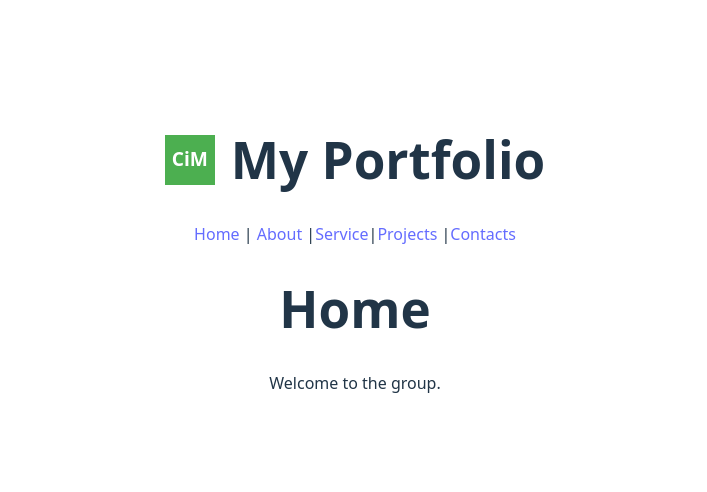
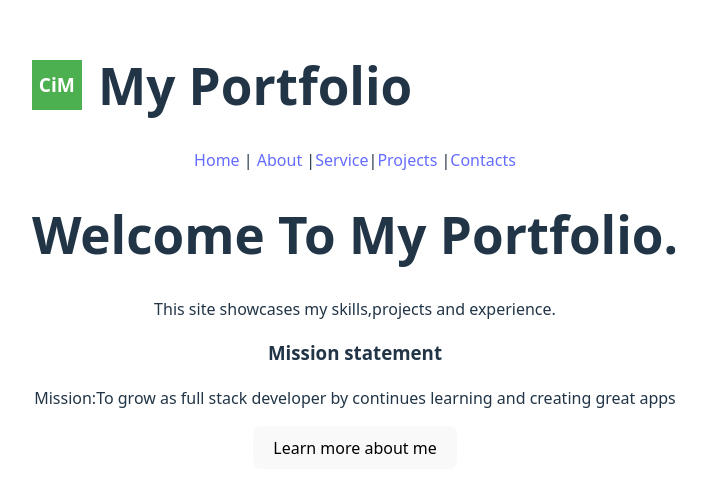
Before and after one commit to CYRUSMAINA/COMP229-Week2, a React (Vite) app: page / in a window 1280 px wide. Shown: the part 146-638 px from the top of the page, without its empty margins (285-992 px from the left). Built offline with nearby package versions, Linux system fonts and the light colour scheme.

Commit message:
added image at assets folder

```diff
--- a/src/component/About.jsx
+++ b/src/component/About.jsx
@@ -1,9 +1,17 @@
+import profilePic from "./assets/Profile.jpg"
 export default function About()
 {
      return(
-      <div>
-         <h1>About</h1>
-         <p>Ready to take you through the skills together?</p>
+      <div style={{padding:'1rem',maxWidth:'600px',margin:'auto'}}>
+         <h1>About Me</h1>
+         <img
+         src={profilePic}
+         alt="Profile of Cyrus Maina"
+         style={{width:'150px',borderRadius:'8px',marginBottom:'1rem'}}
+
+         />
+         <h2>Cyrus Ciira Maina</h2>
+         <p> I am a personate student, dedicated to develop my  web application skills in react,javascript  and full stack development.Aims at creating a user friendly web.</p>
          </div>
 
      )
--- a/src/component/Home.jsx
+++ b/src/component/Home.jsx
@@ -1,9 +1,20 @@
+import { Link } from "react-router-dom"
+
 export default function Home()
 {
      return(
         <div>
-            <h1>Home</h1>
-            <p>Welcome to the group.</p>
+
+            <h1>Welcome To My Portfolio.</h1>
+            <p>This site showcases my skills,projects and experience. </p>
+            <h3>Mission statement</h3>
+            <p>Mission:To grow as full stack developer by continues learning and creating great apps</p>
+
+            <div  style={{margin:'1rem'}}>
+                <Link to="/about">
+                <button>Learn more about me</button>
+                 </Link>
+            </div>
         </div>
 
      )
```
Also changed, not shown: src/assets/Profile.jpg (added).
